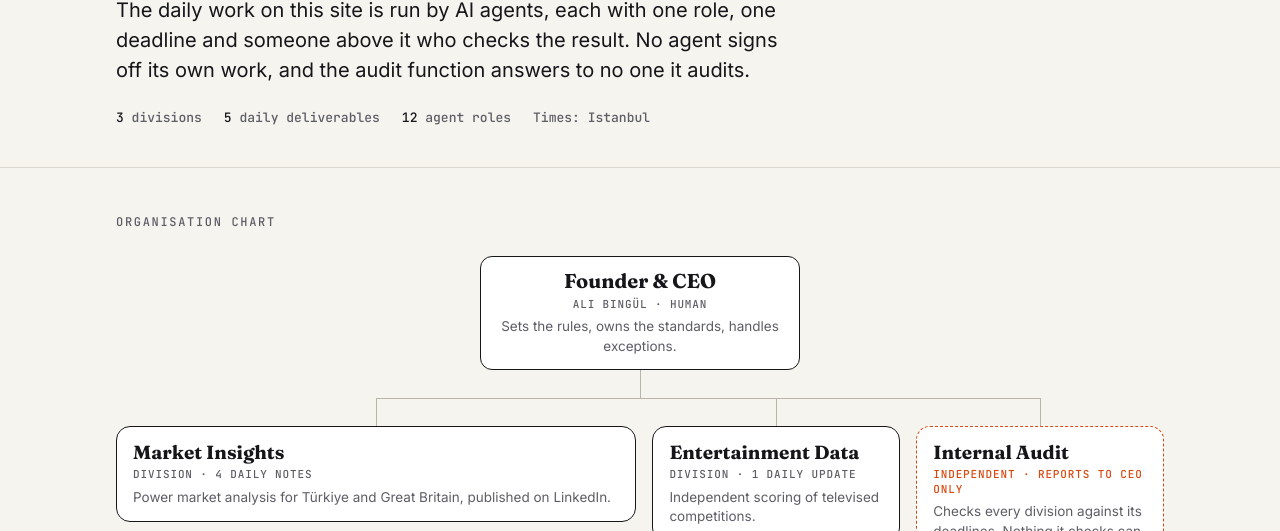
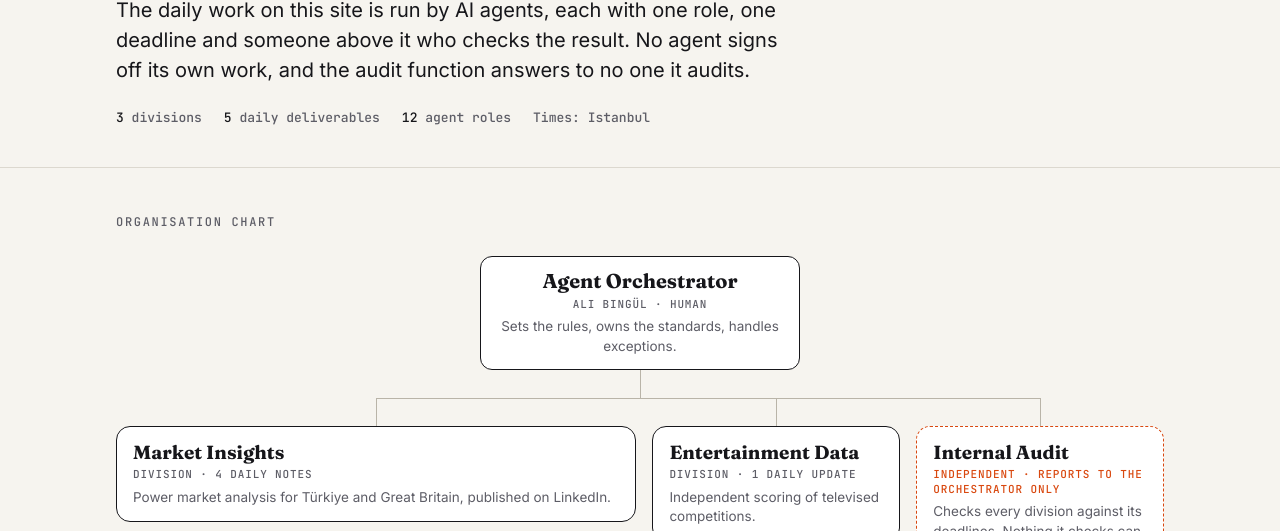
Before and after one commit to alibingul-dev/alibingul-dev.github.io, a plain HTML site: page org/index.html in a window 1280 px wide. Shown: the part 223-754 px from the top of the page. Drawn offline with Linux system fonts and the light colour scheme.

Commit message:
Org chart: replace Founder & CEO with Agent Orchestrator
Co-Authored-By: Claude Opus 5.5 <noreply@anthropic.com>
Claude-Session: https://claude.ai/code/session_019knZqyz1QZQ9iveu7Pw7ZX

```diff
--- a/org/index.html
+++ b/org/index.html
@@ -130,7 +130,7 @@
     <div class="chart">
 
       <div class="node ceo">
-        <div class="title">Founder &amp; CEO</div>
+        <div class="title">Agent Orchestrator</div>
         <div class="who">Ali Bingül · human</div>
         <div class="duty">Sets the rules, owns the standards, handles exceptions.</div>
       </div>
@@ -201,7 +201,7 @@
         <div class="div">
           <div class="unit audit">
             <div class="title">Internal Audit</div>
-            <div class="who">Independent · reports to CEO only</div>
+            <div class="who">Independent · reports to the orchestrator only</div>
             <div class="duty">Checks every division against its deadlines. Nothing it checks can start or change it.</div>
           </div>
           <div class="solo">
```
